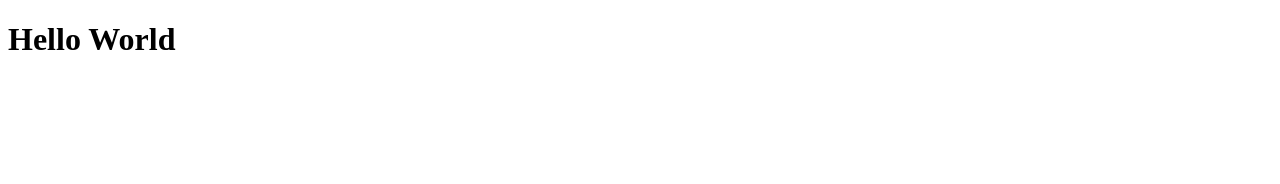
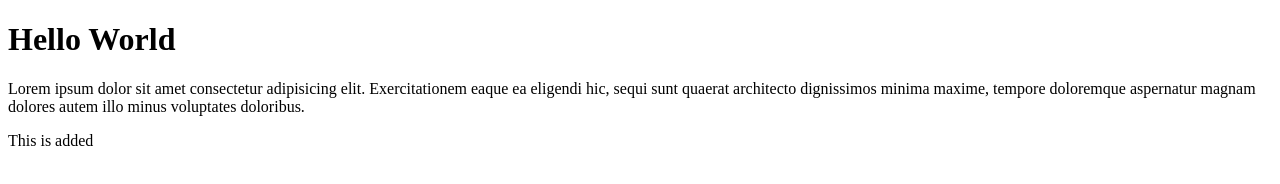
Before and after one commit to KarenBonillaM/first---repo, a plain HTML site: page index.html in a window 1280 px wide. Drawn offline with Linux system fonts and the light colour scheme.

Commit message:
Update index.html

```diff
--- a/index.html
+++ b/index.html
@@ -8,5 +8,7 @@
 </head>
 <body>
     <h1>Hello World</h1>
+    <p>Lorem ipsum dolor sit amet consectetur adipisicing elit. Exercitationem eaque ea eligendi hic, sequi sunt quaerat architecto dignissimos minima maxime, tempore doloremque aspernatur magnam dolores autem illo minus voluptates doloribus.</p>
+    <p>This is added</p>
 </body>
 </html>
```
